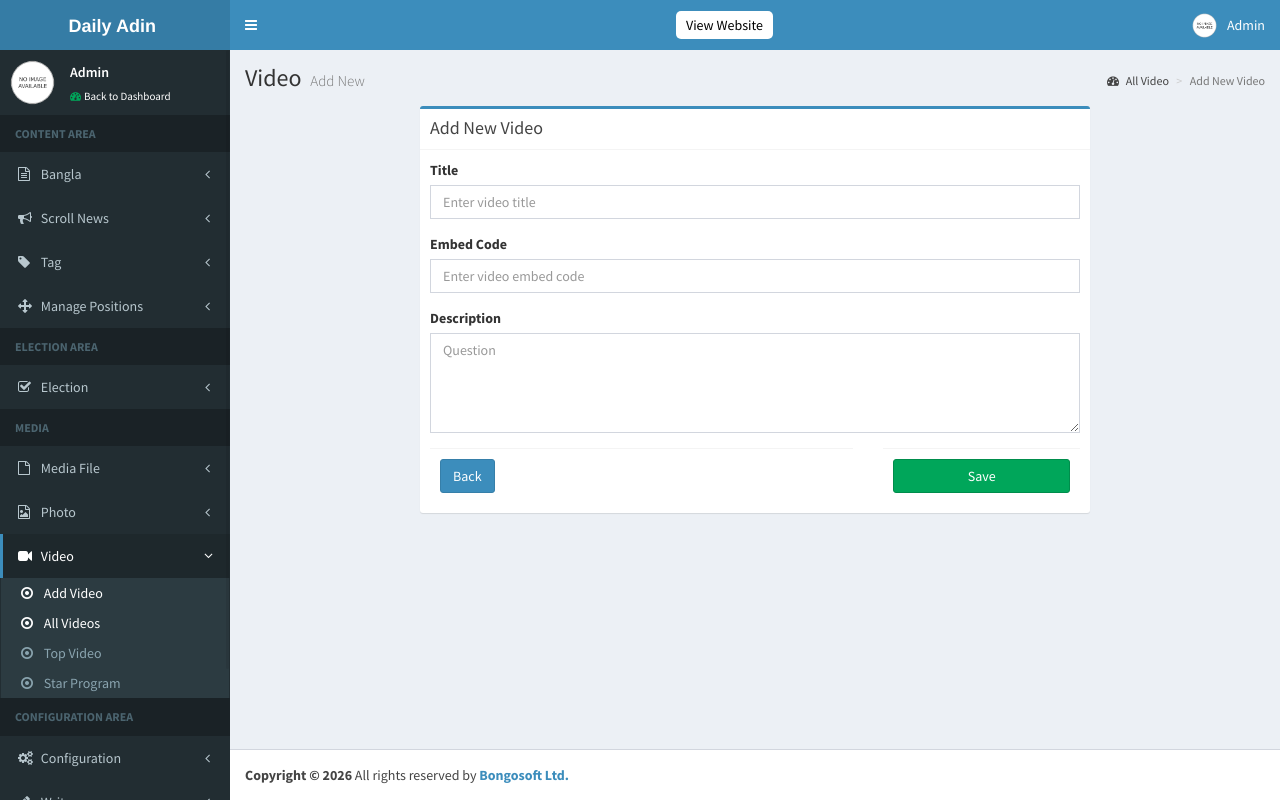
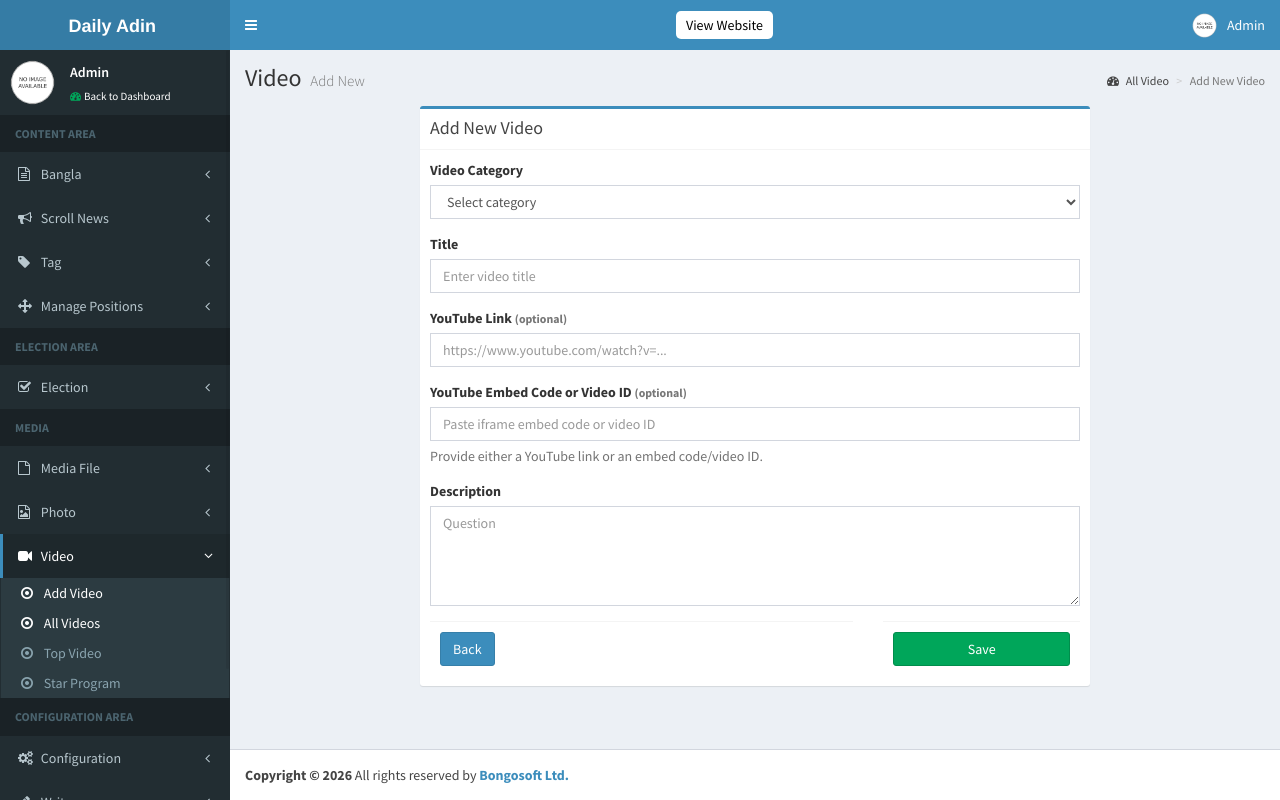
Before and after one commit to itsoftwarensg-pixel/dailyadin-backend, a Laravel app: page /dashboard/video/create in a window 1280 px wide. Run offline with Laravel 12, Linux system fonts and the light colour scheme; a user stored in the database is signed in; data comes from the database, SQL or seed files in the repository; tables that the repository leaves empty hold one stand-in row (values such as "Sample post"); some libraries are stand-ins or nearby versions.

Commit message:
fix the video section

```diff
--- a/app/Http/Controllers/Admin/VideoController.php
+++ b/app/Http/Controllers/Admin/VideoController.php
@@ -38,7 +38,9 @@ class VideoController extends Controller
     {
         $request->validate(
             [
-                'embed_code'    => 'required',
+                'embed_code'    => 'nullable|string|required_without:youtube_url',
+                'youtube_url'   => 'nullable|string|required_without:embed_code',
+                'video_category_id' => 'nullable|integer|in:' . implode(',', array_keys(config('helper.video_categories'))),
                 // 'photo'         => 'image',
             ]
         );
@@ -47,7 +49,12 @@ class VideoController extends Controller
         $video->video_category_id    = $request->video_category_id;
         $video->video_type           = $request->video_type;
         $video->title                = $request->title;
-        $video->embed_code           = $request->embed_code;
+        $videoId = $this->extractYouTubeVideoId($request->youtube_url ?: $request->embed_code);
+        if (!$videoId) {
+            return back()->withInput()->withErrors(['youtube_url' => 'Enter a valid YouTube link, video ID, or embed code.']);
+        }
+
+        $video->embed_code           = $videoId;
         $video->description          = $request->description;
 
         /*if ($request->photo) {
@@ -84,7 +91,9 @@ class VideoController extends Controller
     {
         $request->validate(
             [
-                'embed_code'    => 'required',
+                'embed_code'    => 'nullable|string|required_without:youtube_url',
+                'youtube_url'   => 'nullable|string|required_without:embed_code',
+                'video_category_id' => 'nullable|integer|in:' . implode(',', array_keys(config('helper.video_categories'))),
                 // 'photo'         => 'image',
             ]
         );
@@ -92,7 +101,12 @@ class VideoController extends Controller
         $video->video_category_id    = $request->video_category_id;
         $video->video_type           = $request->video_type;
         $video->title                = $request->title;
-        $video->embed_code           = $request->embed_code;
+        $videoId = $this->extractYouTubeVideoId($request->youtube_url ?: $request->embed_code);
+        if (!$videoId) {
+            return back()->withInput()->withErrors(['youtube_url' => 'Enter a valid YouTube link, video ID, or embed code.']);
+        }
+
+        $video->embed_code           = $videoId;
         $video->description          = $request->description;
         $video->status               = $request->status;
 
@@ -125,4 +139,16 @@ class VideoController extends Controller
         return redirect()->route('video.index')
             ->with('permissionError', Config::get('helper.permissionErrorMsg'));
     }
+
+    /** Extract the video ID from a YouTube URL, iframe embed code, or plain ID. */
+    private function extractYouTubeVideoId(?string $value): ?string
+    {
+        $value = trim((string) $value);
+        if (preg_match('/^[A-Za-z0-9_-]{11}$/', $value)) {
+            return $value;
+        }
+
+        $pattern = '~(?:youtu\.be/|youtube(?:-nocookie)?\.com/(?:.*[?&]v=|embed/|shorts/|live/))([A-Za-z0-9_-]{11})~i';
+        return preg_match($pattern, $value, $matches) ? $matches[1] : null;
+    }
 }
--- a/app/Http/Resources/VideoResource.php
+++ b/app/Http/Resources/VideoResource.php
@@ -21,6 +21,8 @@ class VideoResource extends JsonResource
             'embed_code' => $this->embed_code,
             'description' => $this->description,
             'thumbnail' => $this->photo ? image_url(config('helper.uploadPath') . $this->photo) : null,
+            'video_category_id' => $this->video_category_id,
+            'video_category_name' => config('helper.video_categories.' . $this->video_category_id),
             'created_at' => $this->created_at,
             'created_at_bangla' => BengaliDateHelper::formatEnglishToBnDate($this->created_at),
         ];
--- a/app/Models/Video.php
+++ b/app/Models/Video.php
@@ -9,6 +9,7 @@ class Video extends Model
 {
     use SoftDeletes;
     protected $fillable = [
+        'video_category_id',
         'video_type',
         'title',
         'embed_code',
--- a/config/helper.php
+++ b/config/helper.php
@@ -27,6 +27,12 @@ return [
         ]
     ],
 
+    'video_categories' => [
+        1 => 'নিউজ',
+        2 => 'বিশ্ব',
+        3 => 'বিনোদন',
+    ],
+
 
     'roleColor' => [
         "success",
--- a/resources/views/admin/video/create.blade.php
+++ b/resources/views/admin/video/create.blade.php
@@ -26,13 +26,29 @@
                         @csrf
                         <div class="box-body">
                             <div class="form-group">
+                                <label for="video_category_id">Video Category</label>
+                                <select id="video_category_id" class="form-control" name="video_category_id">
+                                    <option value="">Select category</option>
+                                    @foreach (config('helper.video_categories') as $id => $name)
+                                        <option value="{{ $id }}" @selected(old('video_category_id') == $id)>{{ $name }}</option>
+                                    @endforeach
+                                </select>
+                                @error('video_category_id')<x-error-message :message="$message"/>@enderror
+                            </div>
+                            <div class="form-group">
                                 <label for="title">Title</label>
                                 <input type="text" class="form-control" id="title" name="title" placeholder="Enter video title">
                                 @error('title')<x-error-message :message="$message"/>@enderror
                             </div>
                             <div class="form-group">
-                                <label for="embed_code">Embed Code</label>
-                                <input type="text" class="form-control" id="embed_code" name="embed_code" placeholder="Enter video embed code">
+                                <label for="youtube_url">YouTube Link <small class="text-muted">(optional)</small></label>
+                                <input type="url" class="form-control" id="youtube_url" name="youtube_url" value="{{ old('youtube_url') }}" placeholder="https://www.youtube.com/watch?v=...">
+                                @error('youtube_url')<x-error-message :message="$message"/>@enderror
+                            </div>
+                            <div class="form-group">
+                                <label for="embed_code">YouTube Embed Code or Video ID <small class="text-muted">(optional)</small></label>
+                                <input type="text" class="form-control" id="embed_code" name="embed_code" value="{{ old('embed_code') }}" placeholder="Paste iframe embed code or video ID">
+                                <p class="help-block">Provide either a YouTube link or an embed code/video ID.</p>
                                 @error('embed_code')<x-error-message :message="$message"/>@enderror
                             </div>
                             <div class="form-group">
--- a/resources/views/admin/video/index.blade.php
+++ b/resources/views/admin/video/index.blade.php
@@ -31,6 +31,7 @@
                                     <tr>
                                         <th>#</th>
                                         <th>Title</th>
+                                        <th>Category</th>
                                         <th>Embed Code</th>
                                         <th>Photo</th>
                                         <th>Status</th>
@@ -40,6 +41,7 @@
                                         <tr>
                                             <td>{{ $key + 1 }}</td>
                                             <td>{{ $video->title }}</td>
+                                            <td>{{ config('helper.video_categories.' . $video->video_category_id, 'সর্বশেষ') }}</td>
                                             <td>{{ $video->embed_code }}</td>
                                             <td>
                                                 @if($video->embed_code)
```
Also changed, not shown: app/Http/Controllers/API/VideoController.php (+7 -2 lines), resources/views/admin/video/edit.blade.php (+17 -1 lines), 1 other file.
